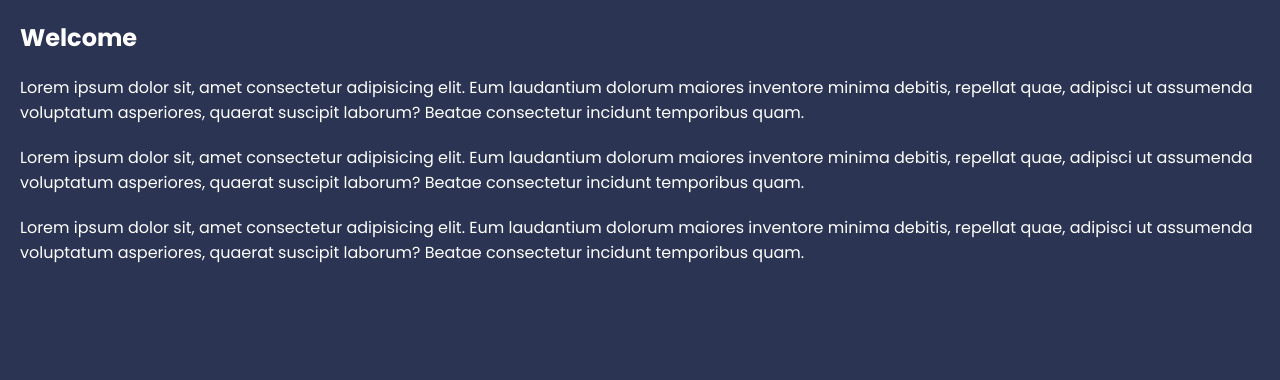
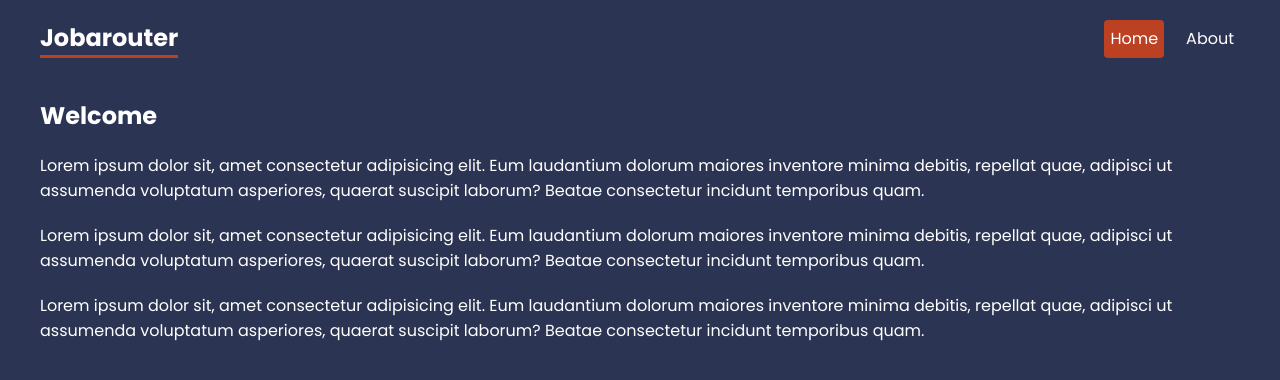
Before and after one commit to Matrix-citizen/jobarouter, a React (Create React App) app: page / in a window 1280 px wide. Shown: the top 380 px of the page. Built offline with nearby package versions, Linux system fonts and the light colour scheme.

Commit message:
Completed setting out Router in pre v. 6 way. Added some CSS styles

```diff
--- a/src/App.js
+++ b/src/App.js
@@ -1,13 +1,20 @@
-import { BrowserRouter, Routes, Route, Link } from 'react-router-dom';
+import { BrowserRouter, Routes, Route, Link, NavLink } from 'react-router-dom';
 import Home from './pages/Home';
 import About from './pages/About';
 
 function App() {
   return (
     <BrowserRouter>
+      <header>
+        <nav>
+          <h1>Jobarouter</h1>
+          <NavLink to="/">Home</NavLink>
+          <NavLink to="about">About</NavLink>
+        </nav>
+      </header>
       <main>
         <Routes>
-          <Route path="/" element={<Home />} />
+          <Route index element={<Home />} />
           <Route path="/about" element={<About />} />
         </Routes>
       </main>
--- a/src/index.css
+++ b/src/index.css
@@ -27,10 +27,31 @@ button {
 }
 
 /* navbar */
-
+header nav {
+  display: flex;
+  gap: 16px;
+  justify-content: end;
+  max-width: 1200px;
+  margin: 0 auto;
+}
+header nav h1 {
+  margin-right: auto;
+  border-bottom: 3px solid var(--primary);
+}
+header nav a{
+  text-decoration: none;
+  padding: 6px;
+  border-radius: 4px;
+}
+header nav a.active {
+  background: var(--primary);
+}
 
 /* page content */
-
+main {
+  max-width: 1200px;
+  margin: 40px auto;
+}
 
 /* help layout */
 
```
